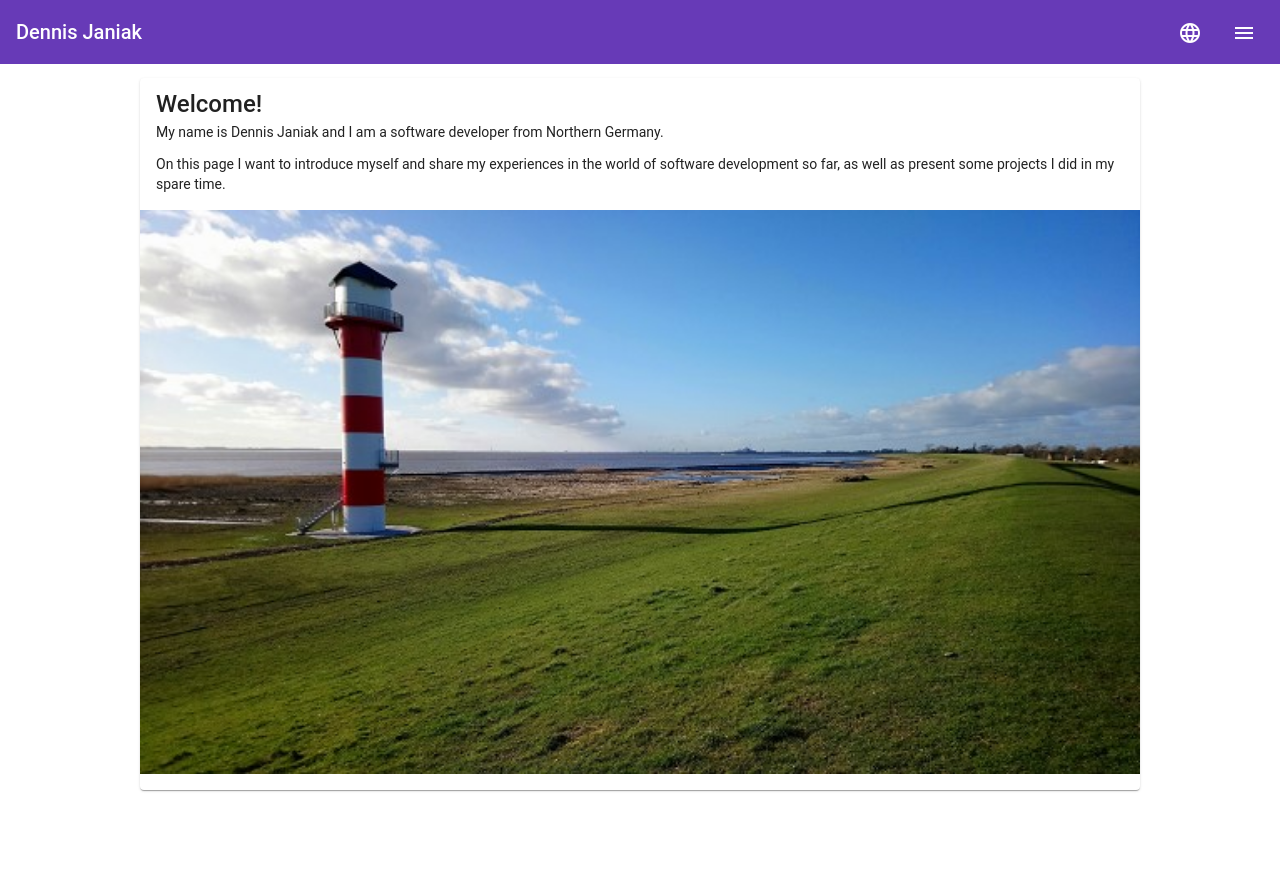
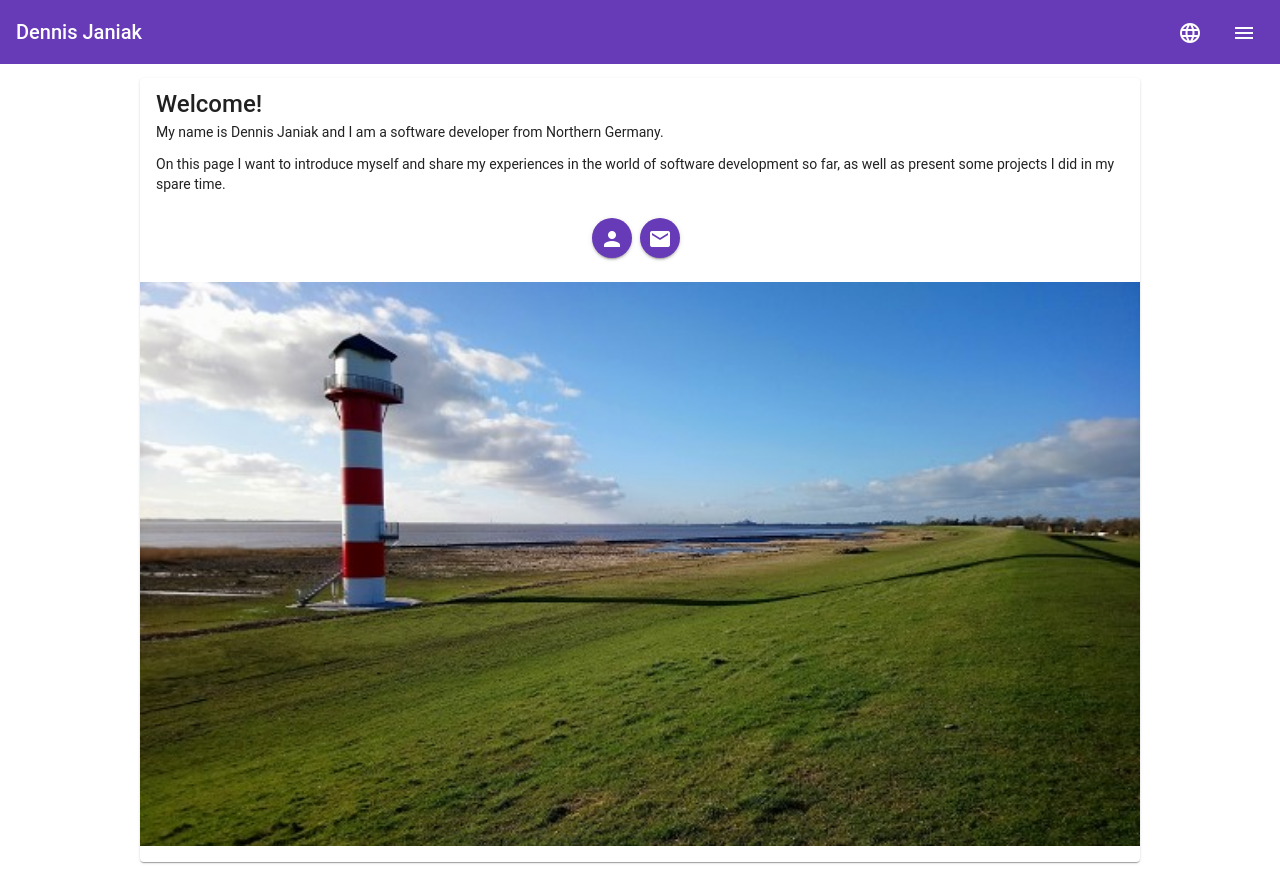
Before and after one commit to Chips100/dennis-janiak-homepage, an Angular app: page /home in a window 1280 px wide. Before the commit the page ends 804 px from the top, so only its background shows below. Built offline with nearby package versions, Linux system fonts and the light colour scheme.

Commit message:
Improve landing page.

```diff
--- a/src/assets/resources/app/de.json
+++ b/src/assets/resources/app/de.json
@@ -4,7 +4,9 @@
         "body": [
             "Mein Name ist Dennis Janiak und ich bin Softwareentwickler aus Norddeutschland.",
             "Auf dieser Seite möchte ich mich, meine bisherigen Erfahrungen in der Softwareentwicklung und meine Freizeitprojekte vorstellen."
-        ]
+        ],
+        "aboutMe": "Mehr über mich",
+        "contactMe": "Kontakt"
     },
     "navbar": {
         "label": "Dennis Janiak",
--- a/src/assets/resources/app/en.json
+++ b/src/assets/resources/app/en.json
@@ -4,7 +4,9 @@
         "body": [
             "My name is Dennis Janiak and I am a software developer from Northern Germany.",
             "On this page I want to introduce myself and share my experiences in the world of software development so far, as well as present some projects I did in my spare time."
-        ]
+        ],
+        "aboutMe": "Learn more about me",
+        "contactMe": "Contact me"
     },
     "navbar": {
         "label": "Dennis Janiak",
--- a/src/modules/app/app.module.ts
+++ b/src/modules/app/app.module.ts
@@ -4,6 +4,7 @@ import { NgModule } from '@angular/core';
 import { MatCardModule } from '@angular/material/card';
 import { MatIconModule } from '@angular/material/icon';
 import {MatToolbarModule} from '@angular/material/toolbar';
+import {MatTooltipModule} from '@angular/material/tooltip';
 
 import { AppComponent } from './app.component';
 import { SharedModule } from '../shared/shared.module';
@@ -35,6 +36,7 @@ const languages: Language[] = [
     MatIconModule,
     MatMenuModule,
     MatToolbarModule,
+    MatTooltipModule,
     RouterModule.forRoot([
       { path: 'home', component: HomeComponent },
       { path: 'aboutme', loadChildren: '../about-me/about-me.module#AboutMeModule' },
--- a/src/modules/app/app.resources.ts
+++ b/src/modules/app/app.resources.ts
@@ -8,7 +8,9 @@ export class AppResources implements Resources {
 
     public readonly introduction: {
         title: string,
-        body: string[]
+        body: string[],
+        aboutMe: string,
+        contactMe: string
     };
 
     public readonly navbar: {
--- a/src/modules/app/home/home.component.html
+++ b/src/modules/app/home/home.component.html
@@ -9,6 +9,15 @@
               <p *ngFor="let line of resources.values.introduction.body">{{ line }}</p>
           </div>
         </mat-card-content>
+        <mat-card-actions class="centered">
+          <!-- About Me -->
+          <a routerLink="/aboutme" mat-icon-button mat-raised-button color="primary"
+            [matTooltip]="resources.values.introduction.aboutMe"><mat-icon>person</mat-icon></a>
+
+          <!-- Mail contact -->
+          <a href="mailto:info@dennis-janiak.de" mat-icon-button mat-raised-button color="primary"
+            [matTooltip]="resources.values.introduction.contactMe"><mat-icon>mail</mat-icon></a>
+        </mat-card-actions>
         <img mat-card-image src="assets/images/home.jpg" />
       </mat-card>
   </ng-template>
--- a/src/modules/app/navbar/navbar.component.html
+++ b/src/modules/app/navbar/navbar.component.html
@@ -1,7 +1,7 @@
 <mat-toolbar color="primary">
   <dj-resources-content [resourcesHandle]="resources" [noLoadingSpinner]="true">
     <ng-template>
-      <span>{{ resources.values.navbar.label }} &nbsp;</span>
+      <a routerLink="/home" class="unstyled">{{ resources.values.navbar.label }} &nbsp;</a>
     </ng-template>
   </dj-resources-content>
 
--- a/src/styles.css
+++ b/src/styles.css
@@ -6,3 +6,12 @@ html, body {
     margin: 0;
     padding: 0;
 }
+
+.centered {
+    text-align: center;
+}
+
+a.unstyled {
+    text-decoration: none;
+    color: inherit;
+}
```
